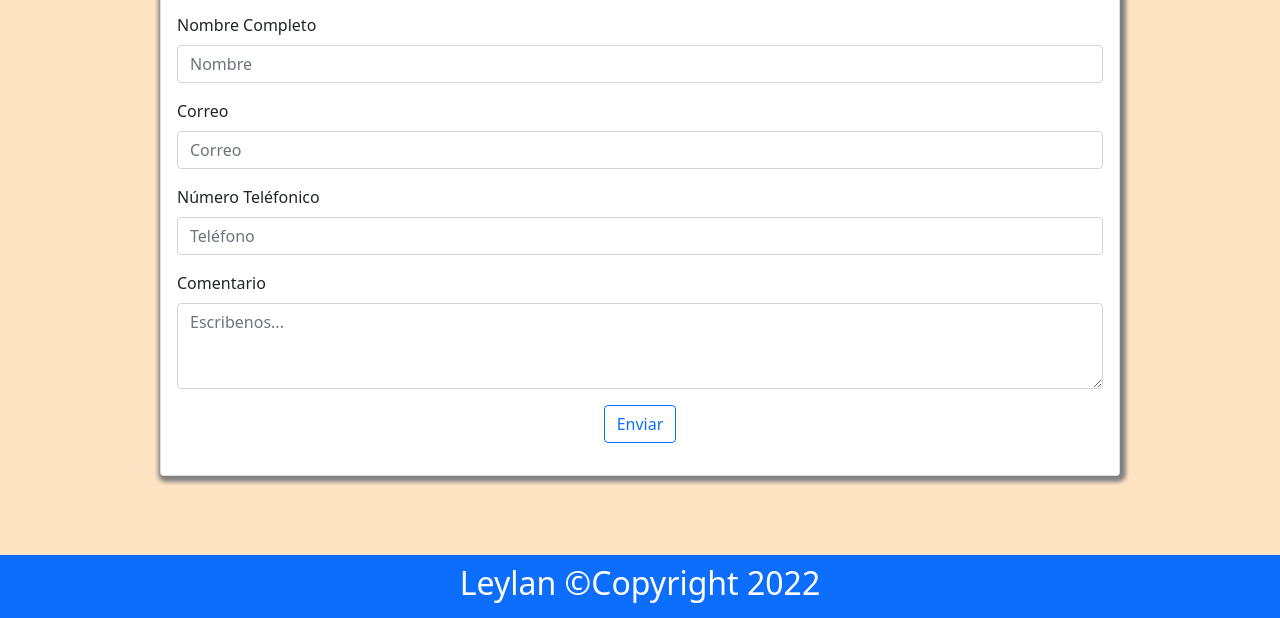
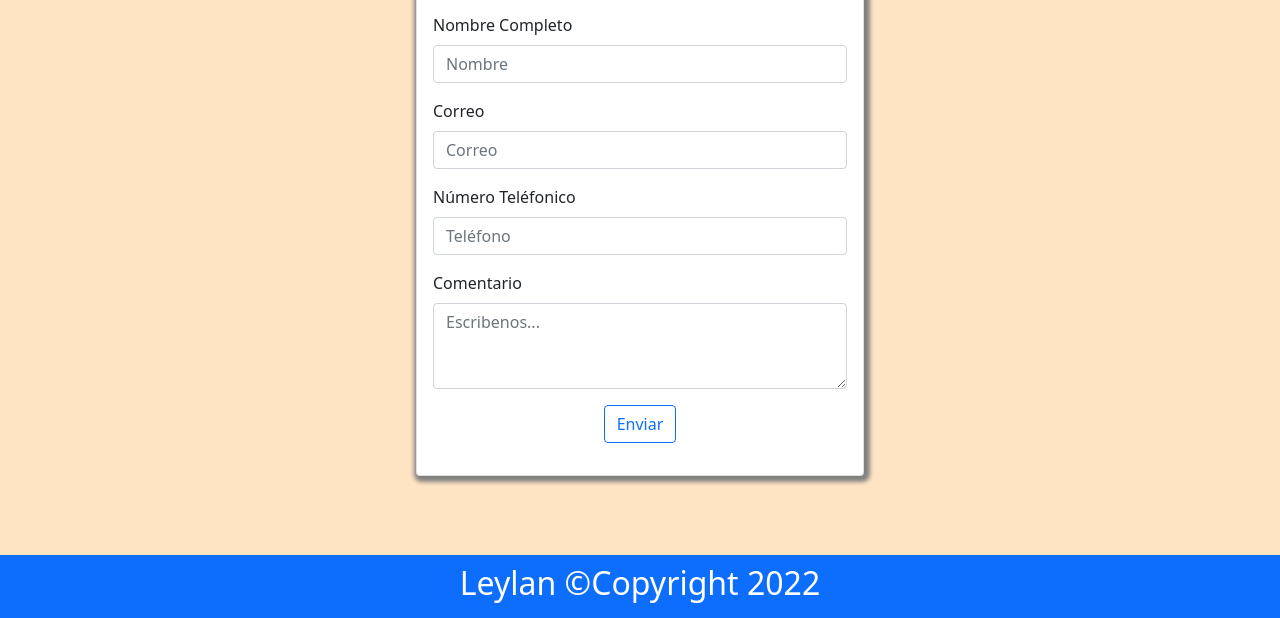
Before and after one commit to Leylan2412/alansito241218, a plain HTML site: page contacto.html in a window 1280 px wide. Shown: the part 182-800 px from the top of the page. Drawn offline with nearby package versions, Linux system fonts and the light colour scheme.

Commit message:
Update contacto.html

```diff
--- a/contacto.html
+++ b/contacto.html
@@ -27,7 +27,7 @@
     </header>
 
     <main>
-        <div class="card col-sm-6 card w-75 m-auto mb-5 formula animate__animated animate__bounceIn">
+        <div class="card col-lg-5 card m-auto mb-5 formula animate__animated animate__bounceIn">
             <div class="card-header cara">
                 <h1 class="text-center">Contáctanos</h1>
             </div>
```
